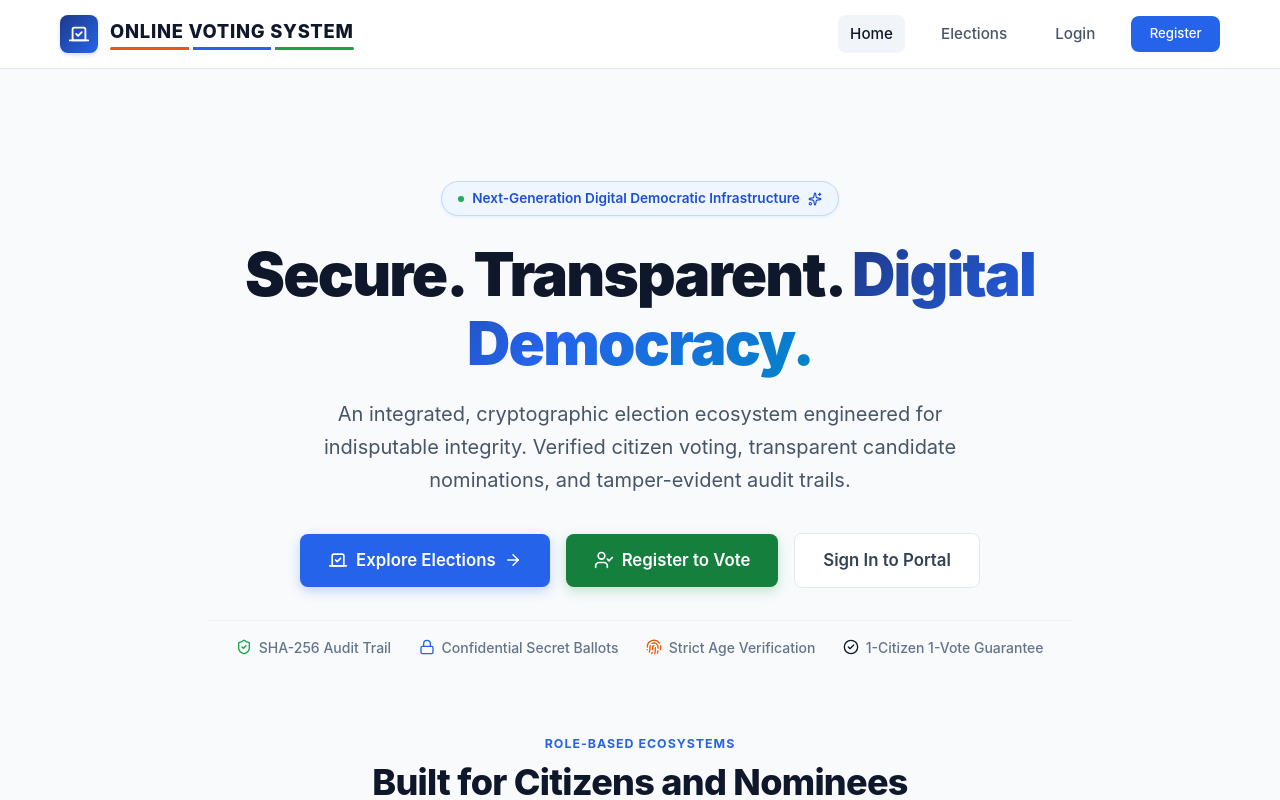
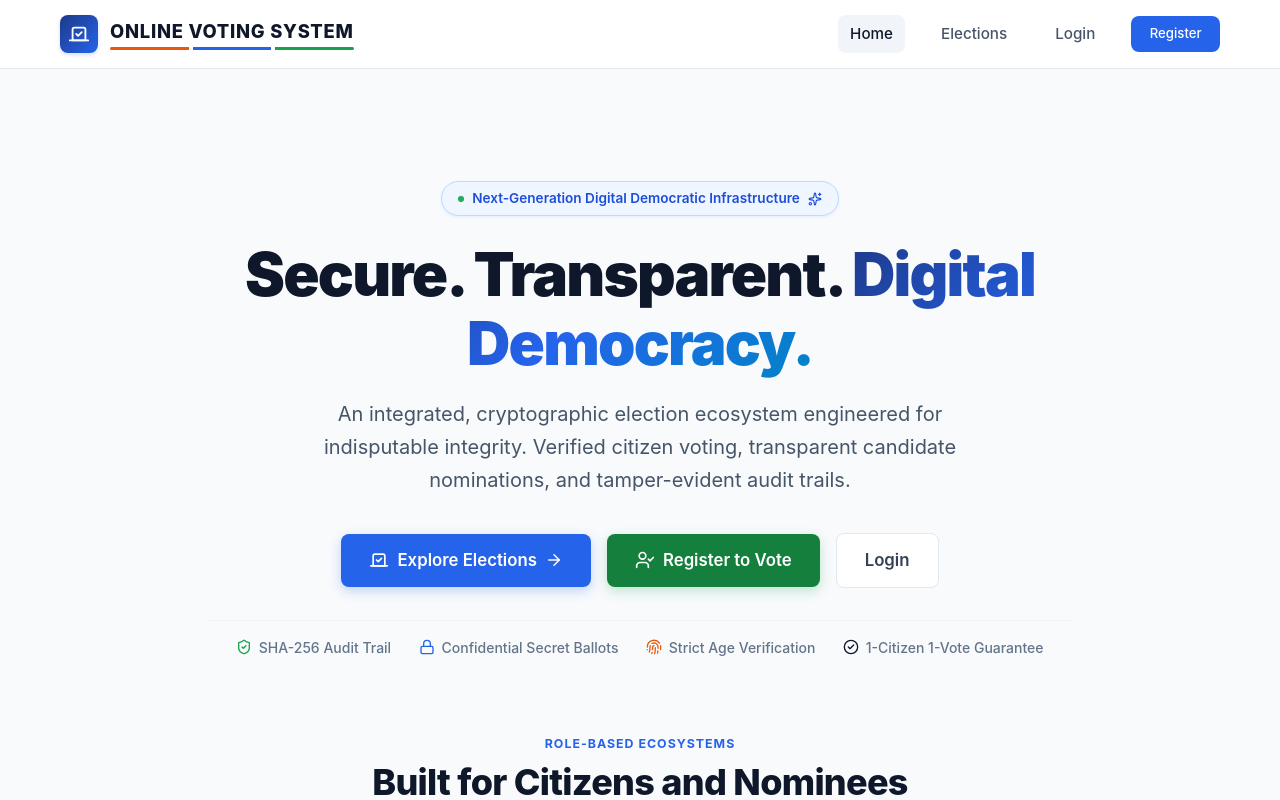
Before and after one commit to chintadavasudharini/OnlineVotingSystem, a React (Vite) app in the folder frontend/: page / in a window 1280 px wide. Shown: the top 800 px of the page. Built offline with nearby package versions, Linux system fonts and the light colour scheme; no server answers.

Commit message:
Ensure homepage Login button links directly to unified voter and candidate login page

```diff
--- a/frontend/src/pages/public/HomePage.tsx
+++ b/frontend/src/pages/public/HomePage.tsx
@@ -62,7 +62,7 @@ export const HomePage: React.FC = () => {
             className="btn btn-lg btn-outline"
             style={{ fontWeight: 600 }}
           >
-            Sign In to Portal
+            Login
           </Link>
         </div>
 
--- a/frontend/src/pages/public/LoginPage.tsx
+++ b/frontend/src/pages/public/LoginPage.tsx
@@ -9,7 +9,8 @@ export const LoginPage: React.FC = () => {
   const [searchParams, setSearchParams] = useSearchParams();
   const navigate = useNavigate();
 
-  const role: LoginRole = searchParams.get('role') === 'candidate' ? 'CANDIDATE' : 'VOTER';
+  const roleParam = searchParams.get('role')?.toUpperCase();
+  const role: LoginRole = roleParam === 'CANDIDATE' ? 'CANDIDATE' : 'VOTER';
 
   const [id, setId] = useState('');
   const [password, setPassword] = useState('');
@@ -68,7 +69,7 @@ export const LoginPage: React.FC = () => {
             Login
           </h1>
           <p style={{ color: '#64748b', fontSize: '0.9rem' }}>
-            Access your secure voting or candidate portal
+            Login portal for registered Voters and Candidates
           </p>
 
           {/* Role Selector */}
```
